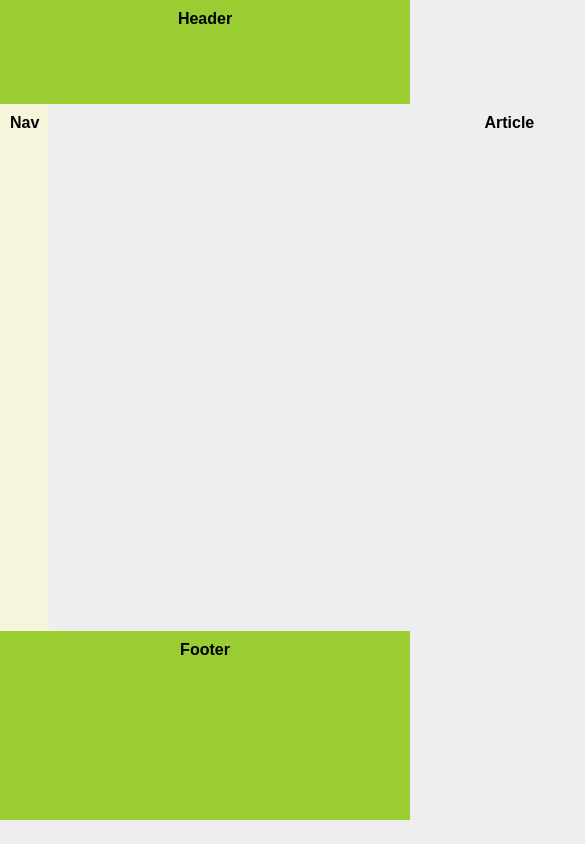
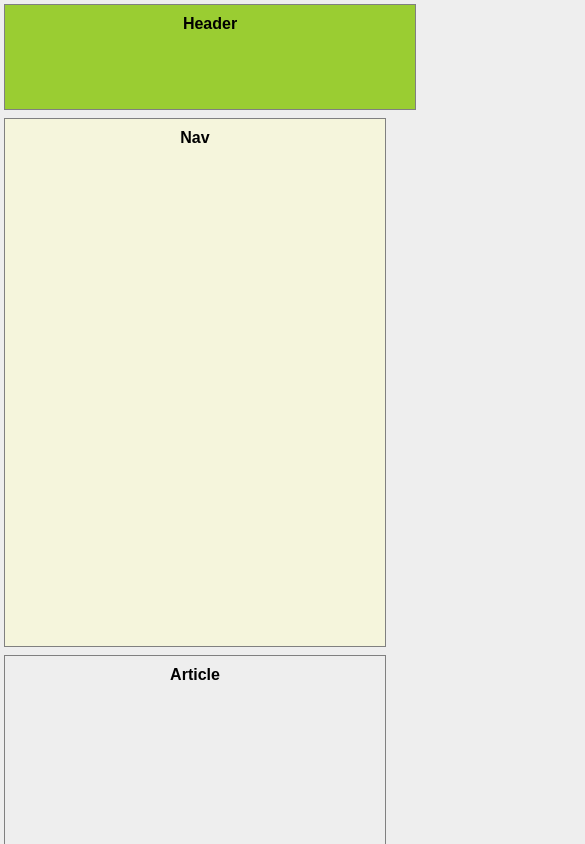
Before and after one commit to phiwemazwi/3-column-layout, a plain HTML site: page index.html in a window 390 px wide. Shown: the top 844 px of the page, 585 px wide, since content can reach past the window. Drawn offline with Linux system fonts and the light colour scheme.

Commit message:
responsive layout
Created a responsive layout using media queries.

```diff
--- a/assets/css/index.css
+++ b/assets/css/index.css
@@ -13,18 +13,22 @@ body{
 header{
     width: 100%;
     height: 10vh;
+    margin: 4px;
 
     text-align: center;
     padding: 10px;
     background-color: #9acd32;
+    border: 1px solid gray;
 }
 footer{
     width: 100%;
     height: 20vh;
-    background-color: #9acd32;
+    padding: 10px;
+    margin: 4px;
 
     text-align: center;
-    padding: 10px;
+    background-color: #9acd32;
+    border: 1px solid gray;
 }
 
 .flex-body{
@@ -37,23 +41,41 @@ footer{
 
 nav{
     flex: 1 1 300px;
+    margin: 4px;
 
     background-color: #f5f5dc;
     text-align: center;
     padding: 10px;
+    border: 1px solid gray;
 }
 
 aside{
     flex: 1 1 300px;
+    margin: 4px;
 
     background-color: #f5f5dc;
     text-align: center;
     padding: 10px;
+    border: 1px solid gray;
 }
 
 article{
-    flex: 1 0 900px;
+    flex: 1 1 900px;
+    margin: 4px;
 
     text-align: center;
     padding: 10px;
+    border: 1px solid gray;
 }
+
+/*------responsive--------*/
+@media(max-width: 760px){
+    .flex-body{
+        flex-direction: column;
+    }
+
+}
+
+/* .een{order: 1;}
+.twee{order: 3;}
+.drie{order: 2;} */
--- a/index.html
+++ b/index.html
@@ -12,9 +12,9 @@
         <header>Header</header>
 
         <div class="flex-body">
-            <nav class="items">Nav</nav>
-            <article class="items">Article</article>
-            <aside class="items">Aside</aside>
+            <nav class="items een">Nav</nav>
+            <article class="items twee">Article</article>
+            <aside class="items drie">Aside</aside>
         </div>
         <footer>Footer</footer>
 
```
